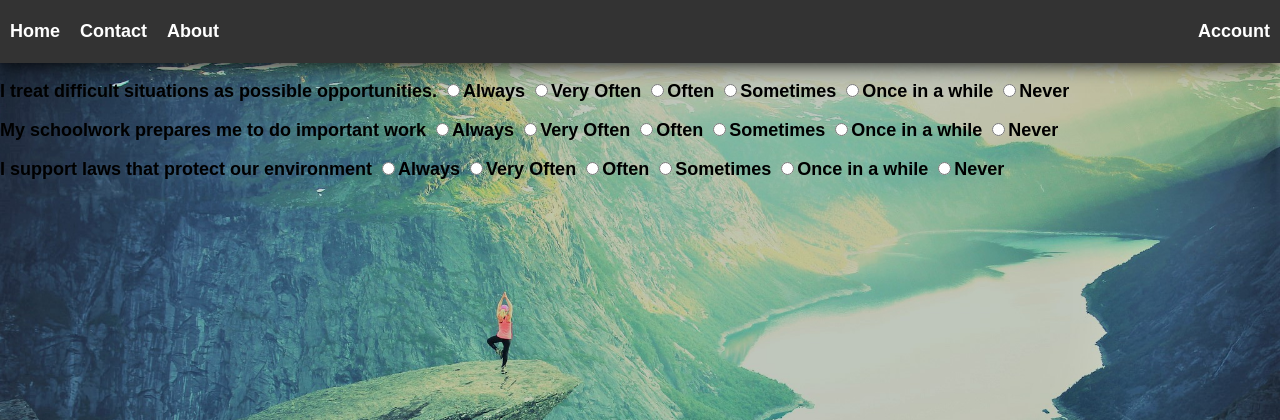
After one commit to CSCI4230/BeWellr, a PHP site: page /surveyYA.php in a window 1280 px wide. The commit adds this page. Shown: the top 420 px of the page. Run offline with PHP 8.4, Linux system fonts and the light colour scheme; some web fonts are replaced.

Commit message:
Added basic starter for the young adult survey (surveyYA). Have the account link on the menu bar linked to surveyYA.php, until survey menu gets created.

```diff
--- a/login/header.php
+++ b/login/header.php
@@ -9,7 +9,7 @@
 <div class = "navbar">
  <ul>
 	<li><a href="Index.php">Home</a></li>
-	<li id="account"><a href="news.asp">Account</a></li>
+	<li id="account"><a href="surveyYA.php">Account</a></li>
 	<li><a href="contact.php">Contact</a></li>
 	<li><a href="about.asp">About</a></li>
 </ul>
--- /dev/null
+++ b/login/surveyYA.php
@@ -0,0 +1,23 @@
+<?php include 'header.php'?>
+<p> I treat difficult situations as possible opportunities.
+<input type="radio" name="Question1" value=Always>Always
+<input type="radio" name="Question1" value=Very>Very Often
+<input type="radio" name="Question1" value=Often>Often
+<input type="radio" name="Question1" value=Sometimes>Sometimes
+<input type="radio" name="Question1" value=Once>Once in a while
+<input type="radio" name="Question1" value=Never>Never
+</p>
+<p>My schoolwork prepares me to do important work
+<input type="radio" name="Question2" value=Always>Always
+<input type="radio" name="Question2" value=Very>Very Often
+<input type="radio" name="Question2" value=Often>Often
+<input type="radio" name="Question2" value=Sometimes>Sometimes
+<input type="radio" name="Question2" value=Once>Once in a while
+<input type="radio" name="Question2" value=Never>Never</p>
+<p>I support laws that protect our environment
+<input type="radio" name="Question3" value=Always>Always
+<input type="radio" name="Question3" value=Very>Very Often
+<input type="radio" name="Question3" value=Often>Often
+<input type="radio" name="Question3" value=Sometimes>Sometimes
+<input type="radio" name="Question3" value=Once>Once in a while
+<input type="radio" name="Question3" value=Never>Never</p>
```
